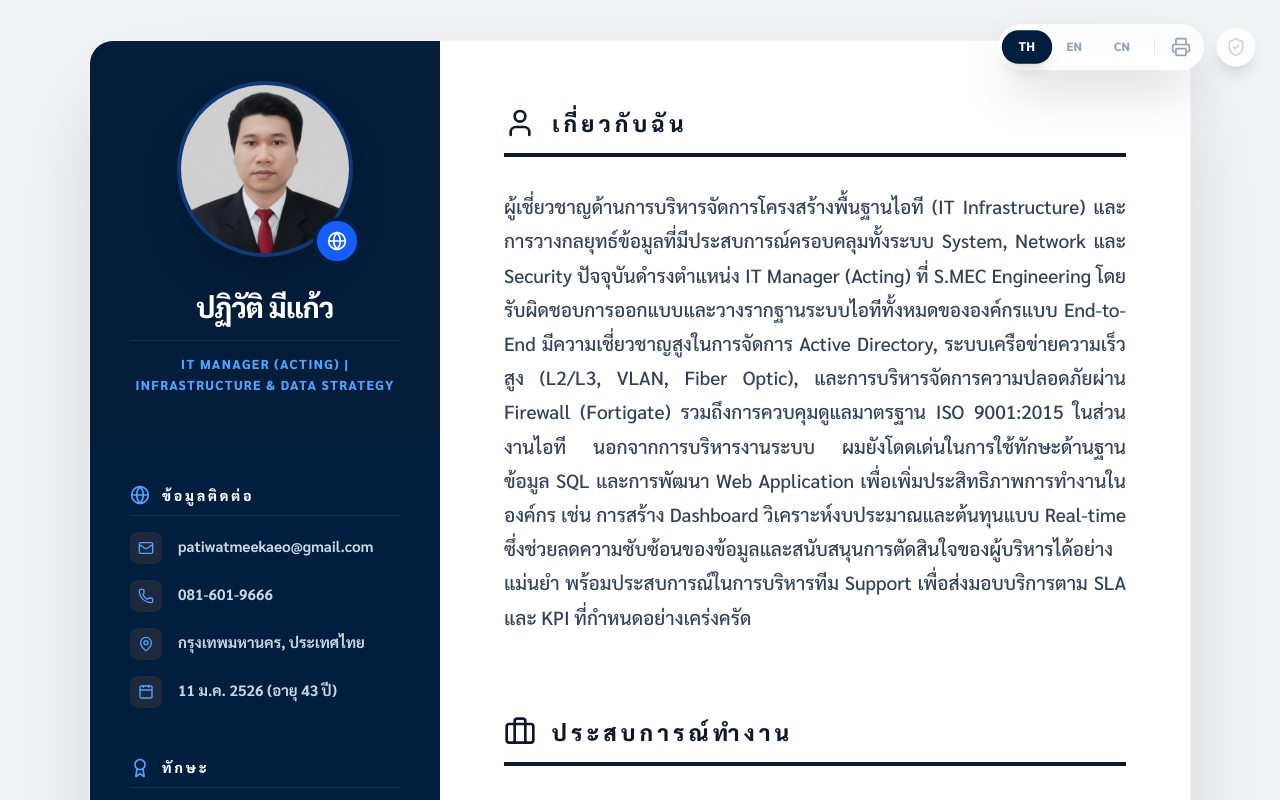
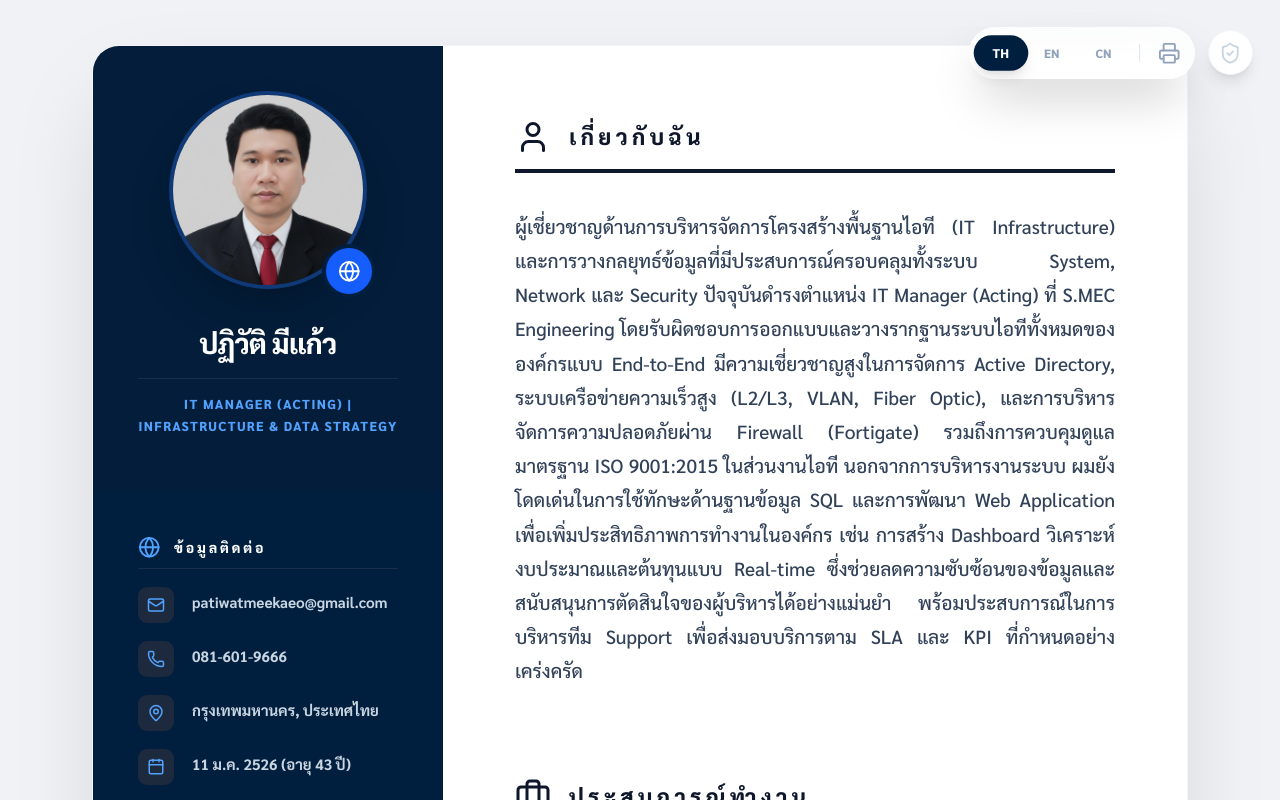
Before and after one commit to ariff2006/resume-next, a Next.js app: page / in a window 1280 px wide. Shown: the top 800 px of the page. Built offline with nearby package versions, Linux system fonts and the light colour scheme; no server answers; the database is empty.

Commit message:
Force font-size globally with !important sledgehammer

```diff
--- a/src/app/globals.css
+++ b/src/app/globals.css
@@ -20,49 +20,46 @@
   --sidebar-width: 290px;
 }
 
-/* ==========================================================
-   Tailwind v4 — Override default font-size scale
-   ทำให้ text-sm, text-base, text-lg ฯลฯ ใหญ่ขึ้นทั้งระบบ
-   ========================================================== */
 @theme inline {
   --color-background: var(--background);
   --color-foreground: var(--foreground);
   --color-primary-blue: var(--primary-blue);
   --font-sarabun: 'TH Sarabun New', sans-serif;
+}
 
-  /* Bigger font scale (default Tailwind values bumped ~20-25%) */
-  --text-xs:   15px;   /* default 12 */
-  --text-sm:   17px;   /* default 14 */
-  --text-base: 19px;   /* default 16 */
-  --text-lg:   21px;   /* default 18 */
-  --text-xl:   24px;   /* default 20 */
-  --text-2xl:  28px;   /* default 24 */
-  --text-3xl:  34px;   /* default 30 */
-  --text-4xl:  40px;   /* default 36 */
-  --text-5xl:  48px;   /* default 48 */
+/* SLEDGEHAMMER: บังคับขนาดตั้งแต่ html element */
+html {
+  font-size: 18px !important;
 }
 
 body {
   background: var(--background);
   color: var(--foreground);
   font-family: var(--font-sarabun);
-  font-size: 19px;
-  line-height: 1.65;
+  font-size: 20px !important;
+  line-height: 1.7;
 }
 
-/* Force bigger fonts in admin forms */
-.admin-content input,
-.admin-content textarea,
-.admin-content select {
-  font-size: 19px !important;
+/* ทุก input/label/textarea ทั่วทั้งเว็บ */
+input, textarea, select {
+  font-size: 1.05rem !important;
   padding: 14px 18px !important;
-  line-height: 1.6 !important;
 }
 
-.admin-content label {
-  font-size: 18px !important;
+label {
+  font-size: 1rem !important;
   font-weight: 600 !important;
 }
+
+/* Override ทุก Tailwind utility ด้วย attribute selector (specificity สูงกว่า class) */
+[class*="text-xs"]  { font-size: 14px !important; }
+[class*="text-sm"]  { font-size: 16px !important; }
+[class*="text-base"]{ font-size: 18px !important; }
+[class*="text-lg"]  { font-size: 20px !important; }
+[class*="text-xl"]  { font-size: 24px !important; }
+[class*="text-2xl"] { font-size: 28px !important; }
+[class*="text-3xl"] { font-size: 34px !important; }
+[class*="text-4xl"] { font-size: 40px !important; }
 
 /* Custom Utilities */
 .card-shadow {
```
